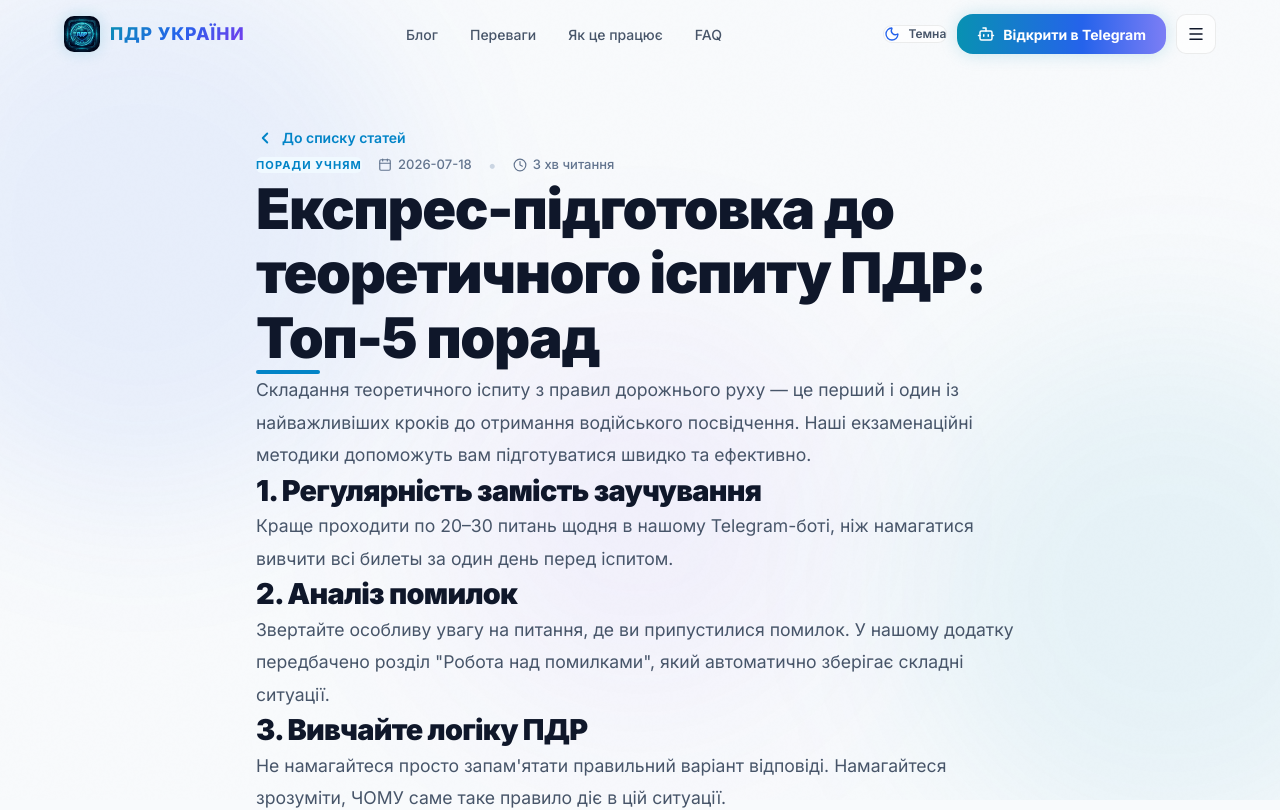
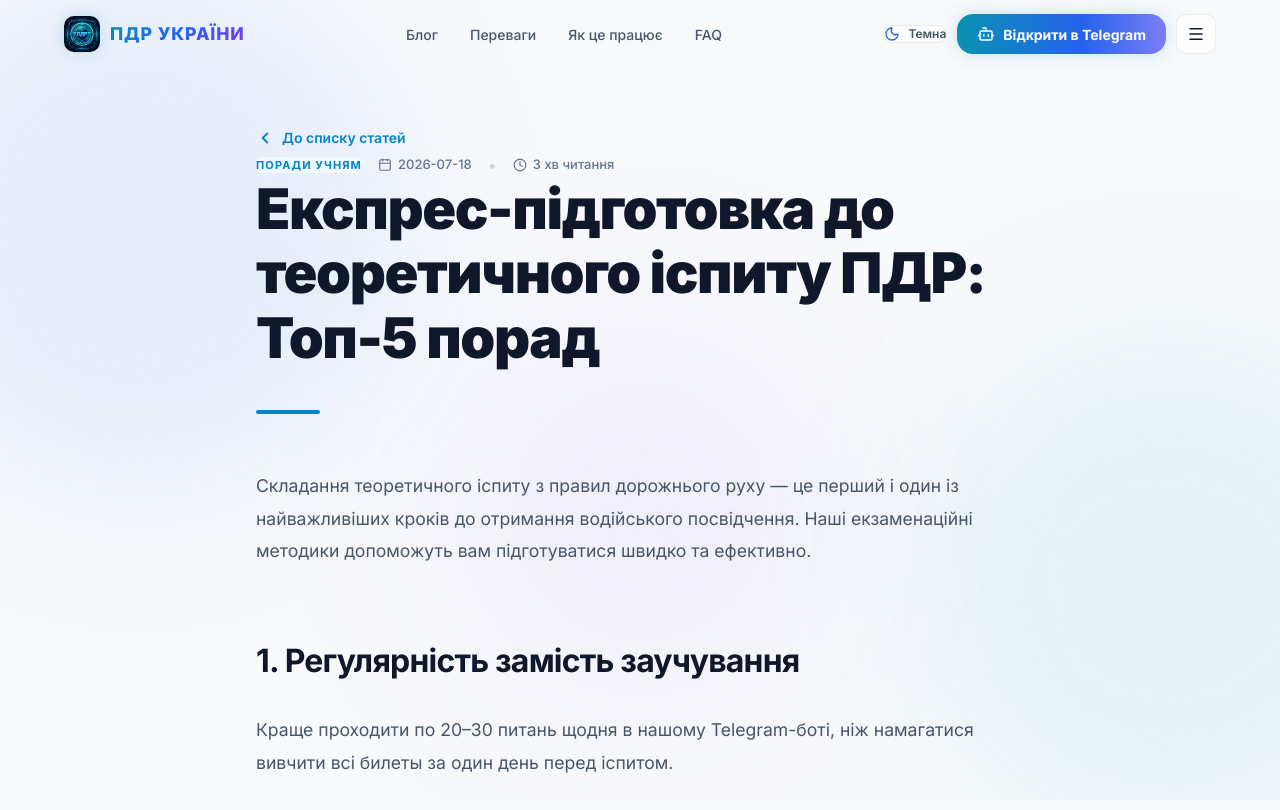
Before and after one commit to serjtlgram/pdr-landing, a Next.js app: page /expres-pidhotovka-pdr-2026 in a window 1280 px wide. Shown: the top 810 px of the page. Built offline with nearby package versions, Linux system fonts and the light colour scheme.

Commit message:
Increase spacing around title, blue line, and H2 headings using inline styles

```diff
--- a/src/app/[slug]/page.tsx
+++ b/src/app/[slug]/page.tsx
@@ -49,7 +49,7 @@ export default async function BlogPostPage({
           </Link>
 
           {/* Article Header */}
-          <header className="mb-12">
+          <header className="mb-12" style={{ marginBottom: '3.5rem' }}>
             <div className="flex flex-wrap items-center gap-4 mb-8">
               <span className="inline-block px-3 py-1 rounded-[6px] bg-[#f0f9ff] dark:bg-[rgba(2,132,199,0.15)] text-[#0284c7] dark:text-[#38bdf8] text-[11px] font-bold uppercase tracking-widest">
                 {post.category}
@@ -65,7 +65,7 @@ export default async function BlogPostPage({
               </div>
             </div>
 
-            <h1 className="text-[2.25rem] md:text-[3.5rem] font-black text-[var(--text-primary)] mb-8 leading-[1.15] tracking-tight">
+            <h1 className="text-[2.25rem] md:text-[3.5rem] font-black text-[var(--text-primary)] leading-[1.15] tracking-tight" style={{ marginBottom: '2.5rem' }}>
               {post.title}
             </h1>
             <div className="w-16 h-[4px] bg-[#0284c7] rounded-full"></div>
@@ -108,9 +108,7 @@ export default async function BlogPostPage({
           {/* Article Content */}
           <article className="prose dark:prose-invert prose-lg max-w-none
             prose-headings:font-bold prose-headings:text-[var(--text-primary)] prose-headings:tracking-tight
-            prose-h2:text-[1.8rem] prose-h2:font-black prose-h2:mt-12 prose-h2:mb-6
             prose-h3:text-[1.5rem] prose-h3:mt-10 prose-h3:mb-6
-            prose-p:text-[var(--text-secondary)] prose-p:text-[1.1rem] prose-p:leading-[1.85] prose-p:mb-8
             prose-a:text-[var(--accent-blue)] hover:prose-a:text-[var(--accent-cyan)] prose-a:transition-colors prose-a:font-semibold prose-a:no-underline hover:prose-a:underline
             prose-strong:text-[var(--text-primary)] prose-strong:font-extrabold
             prose-ul:list-disc prose-ul:pl-6
@@ -119,6 +117,8 @@ export default async function BlogPostPage({
             <ReactMarkdown
               remarkPlugins={[remarkGfm]}
               components={{
+                h2: ({node, ...props}) => <h2 className="text-[2rem] font-black text-[var(--text-primary)] tracking-tight" style={{ marginTop: '4.5rem', marginBottom: '2rem' }} {...props} />,
+                p: ({node, ...props}) => <p className="text-[1.1rem] leading-[1.85] text-[var(--text-secondary)]" style={{ marginBottom: '2.5rem' }} {...props} />,
                 ol: ({node, ...props}) => <ol className="custom-ordered-list" {...props} />,
                 li: ({node, ...props}) => <li {...props} />
               }}
```
